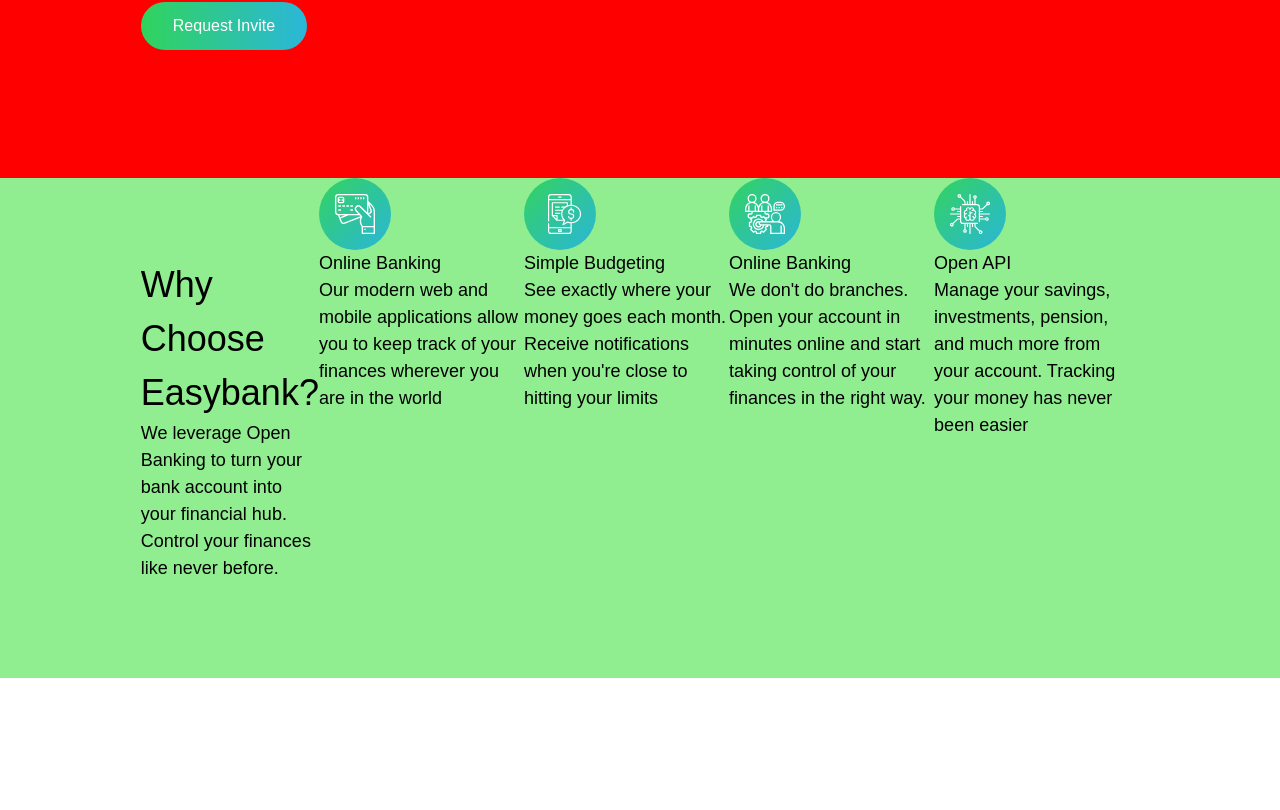
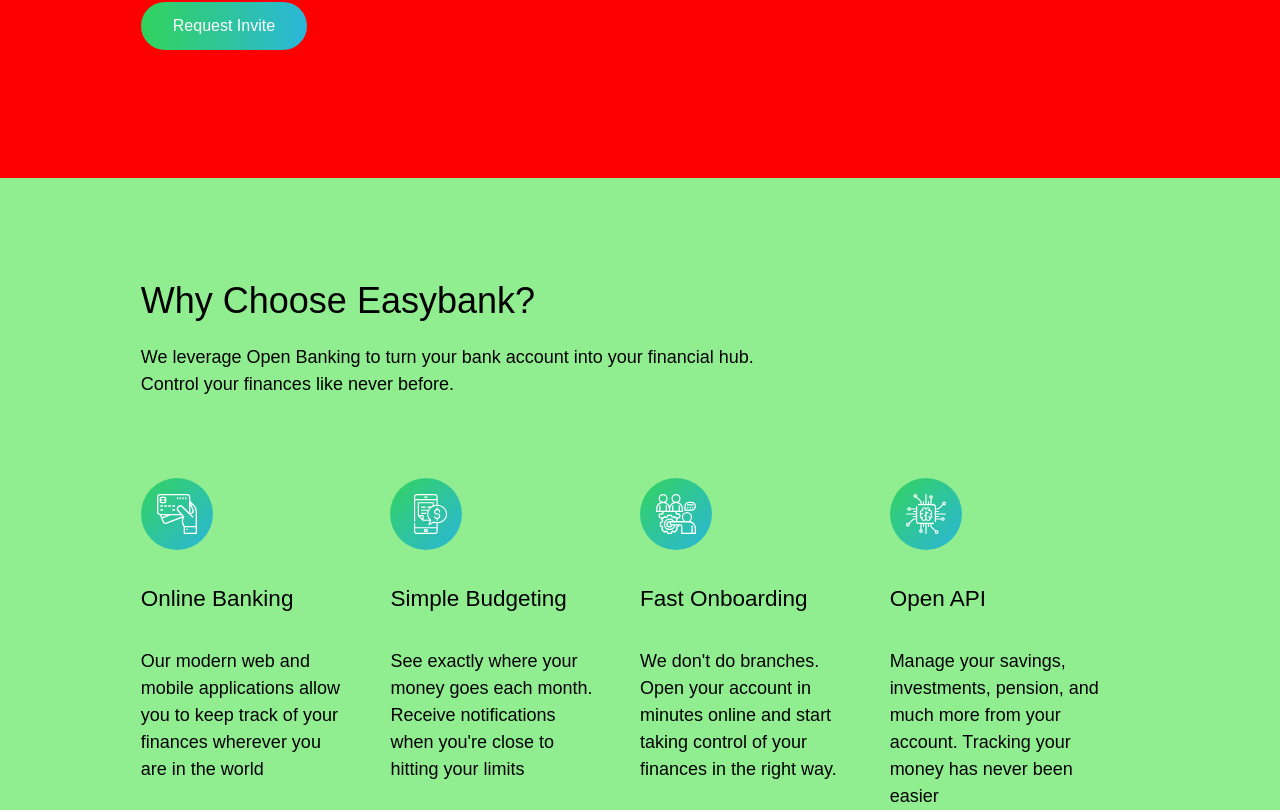
Before and after one commit to gschultz49/frontendmentor, a Next.js app in the folder challenges/easybank-landing-page-master/src/: page / in a window 1280 px wide. Shown: the part 523-1333 px from the top of the page. Before the commit the page ends 1201 px from the top, so only its background shows below. Built offline with nearby package versions, Linux system fonts and the light colour scheme.

Commit message:
whyChoose section rendering correctly

```diff
--- a/challenges/easybank-landing-page-master/src/components/whyChoose.tsx
+++ b/challenges/easybank-landing-page-master/src/components/whyChoose.tsx
@@ -3,7 +3,7 @@
 
 const WhyChoose = () => {
   return (
-    <section id="whyChoose" className="flex">
+    <section id="whyChoose">
       <>
         <WhyChooseTop />
         <WhyChooseGrid />
@@ -14,8 +14,8 @@
 
 const WhyChooseTop = () => {
   return (
-    <section id="whyChoose-top" className="flex mb-4">
-      <div className="w-full">
+    <section id="whyChoose-top" className="flex flex-row">
+      <div>
         <h3>Why Choose Easybank?</h3>
         <p>
           We leverage Open Banking to turn your bank account into your financial
@@ -48,7 +48,7 @@
     },
     {
       img: "icon-onboarding.svg",
-      title: "Online Banking",
+      title: "Fast Onboarding",
       description:
         "We don't do branches. Open your account in minutes online and start taking control of your finances in the right way."
     },
@@ -60,10 +60,10 @@
     }
   ];
   return (
-    <section id="whyChoose-grid" className="flex">
-      {whyChooseCards.map(card => {
-        return <WhyChooseCard card={card} />;
-      })}
+    <section id="whyChoose-grid" className="flex flex-row">
+        {whyChooseCards.map(card => {
+          return <WhyChooseCard card={card} />;
+        })}
     </section>
   );
 };
--- a/challenges/easybank-landing-page-master/src/components/whyChooseCard.tsx
+++ b/challenges/easybank-landing-page-master/src/components/whyChooseCard.tsx
@@ -3,11 +3,11 @@
   const imgLocation = `/images/${img}`;
 
   return (
-    <section className="whyChooseCard w-1/4">
+    <div className="whyChooseCard flex-1">
       <img src={imgLocation} alt={title}></img>
       <h1>{title}</h1>
       <p>{description}</p>
-    </section>
+    </div>
   );
 };
 
--- a/challenges/easybank-landing-page-master/src/styles/global.css
+++ b/challenges/easybank-landing-page-master/src/styles/global.css
@@ -75,5 +75,16 @@
   @apply py-20;
 }
 #whyChoose-top h3{
-  font-size: calc(var(--main-font-size) * 2.0)
+  font-size: calc(var(--main-font-size) * 2.0);
+  @apply py-4;
 }
+
+.whyChooseCard {
+  @apply mr-10;
+}
+
+.whyChooseCard h1{
+  font-size: calc(var(--main-font-size) * 1.25);
+  font-weight: calc(var(--main-font-weight) + 100);
+  @apply py-8;
+}
```
